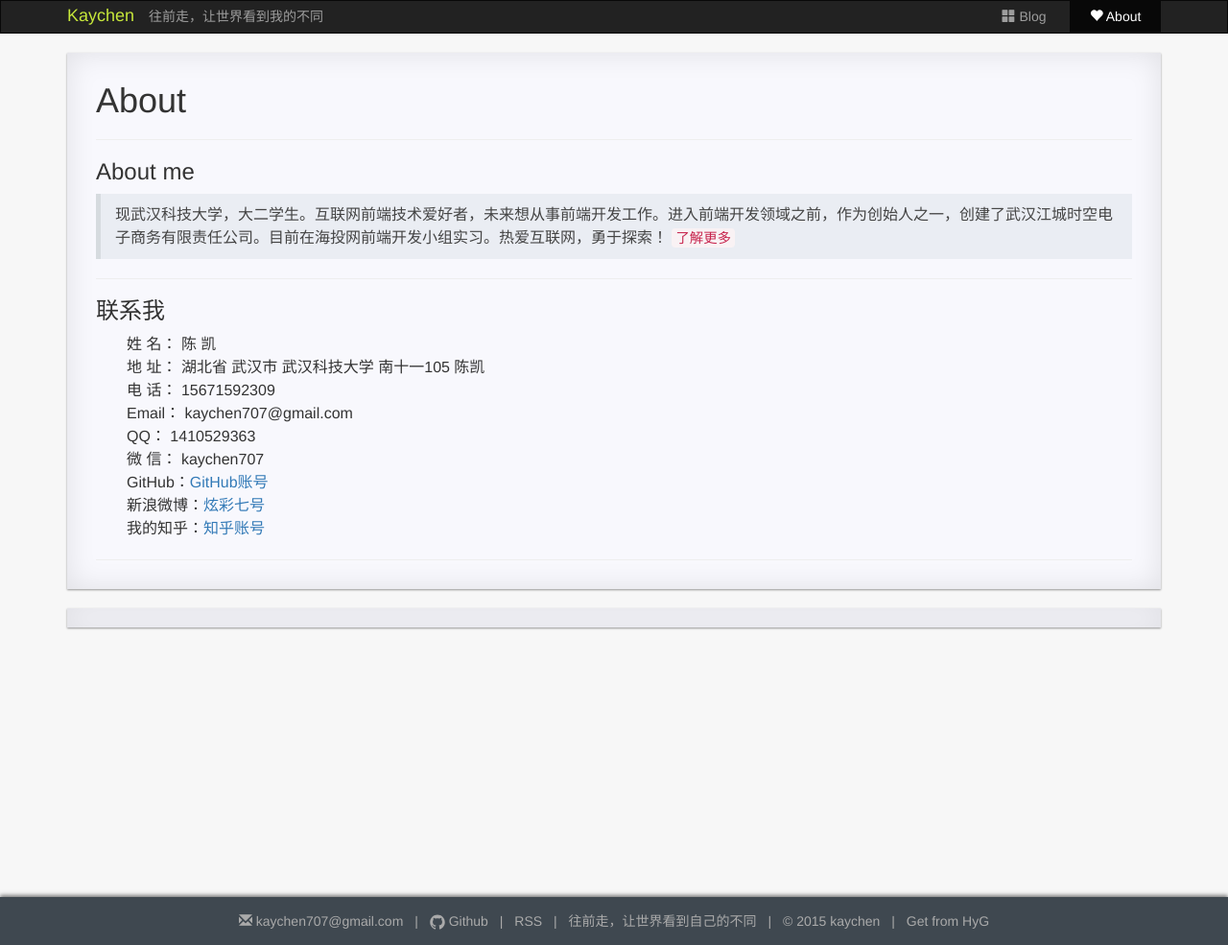
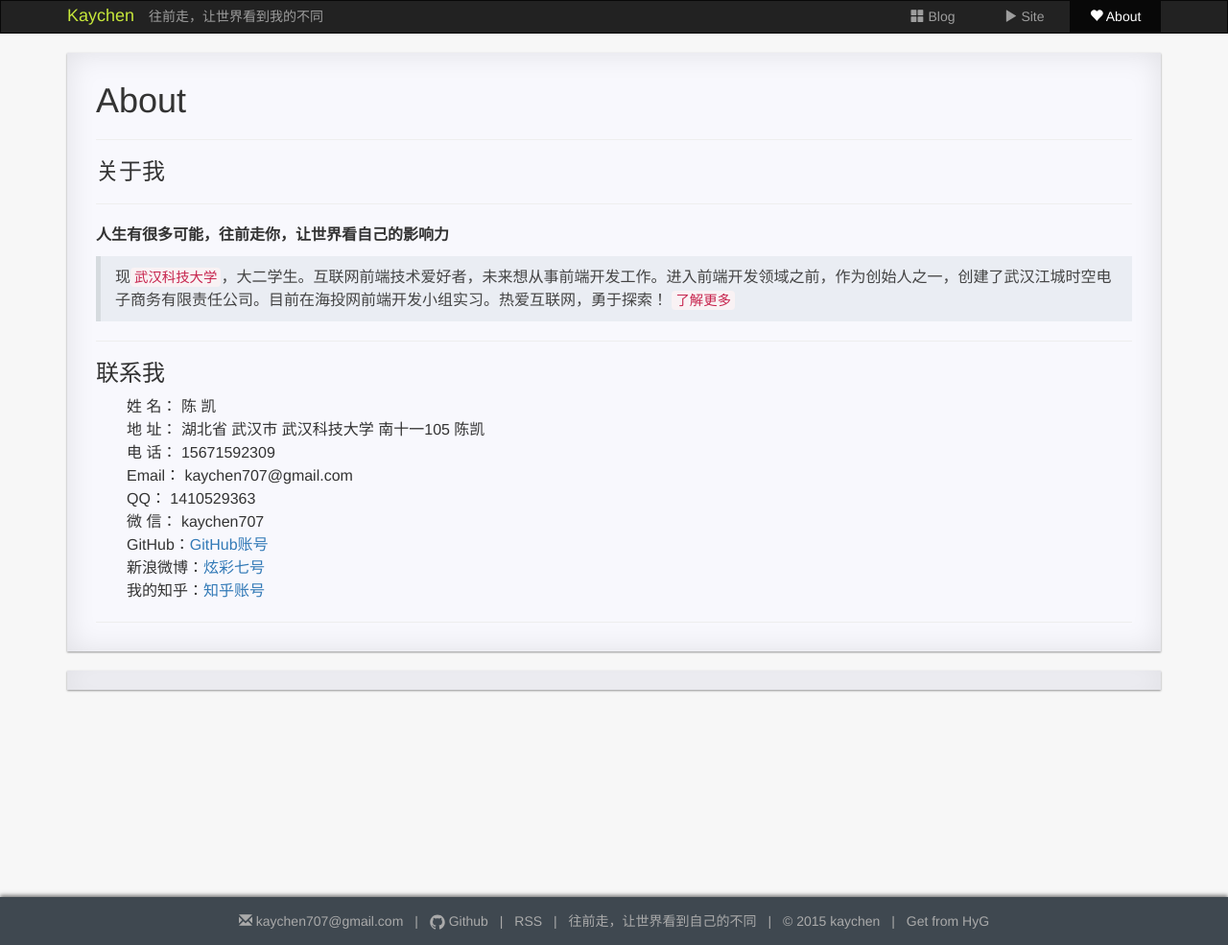
Before and after one commit to LittlewhiteChen/LittlewhiteChen.github.io, a Jekyll site: the page built from pages/2about.md, in a window 1280 px wide. Shown: the whole page at 96% size. Built offline with Jekyll 4.4.1, drawn with Linux system fonts in a browser that asks for light colours; nearby versions of some CDN libraries; comment, search, counter and statistics services are not loaded; a style sheet for code colours, icons or effects is not loaded.

Commit message:
关于我

```diff
--- /dev/null
+++ b/pages/1site.html
@@ -0,0 +1,6 @@
+---
+layout: page
+title: Site
+permalink: /Site/
+icon: glyphicon-play
+---
--- a/pages/2about.md
+++ b/pages/2about.md
@@ -5,9 +5,14 @@ permalink: /about/
 icon: glyphicon-heart
 ---
 
-### About me
+### 关于我
+----
 
->现武汉科技大学，大二学生。互联网前端技术爱好者，未来想从事前端开发工作。进入前端开发领域之前，作为创始人之一，创建了武汉江城时空电子商务有限责任公司。目前在海投网前端开发小组实习。热爱互联网，勇于探索！ [`了解更多`](http://www.cnblogs.com/kaychen/p/4704538.html)
+**人生有很多可能，往前走你，让世界看自己的影响力**
+
+>现`武汉科技大学`，大二学生。互联网前端技术爱好者，未来想从事前端开发工作。进入前端开发领域之前，作为创始人之一，创建了武汉江城时空电子商务有限责任公司。目前在海投网前端开发小组实习。热爱互联网，勇于探索！ [`了解更多`](http://www.cnblogs.com/kaychen/p/4704538.html)
+
+
 
 
 
```
